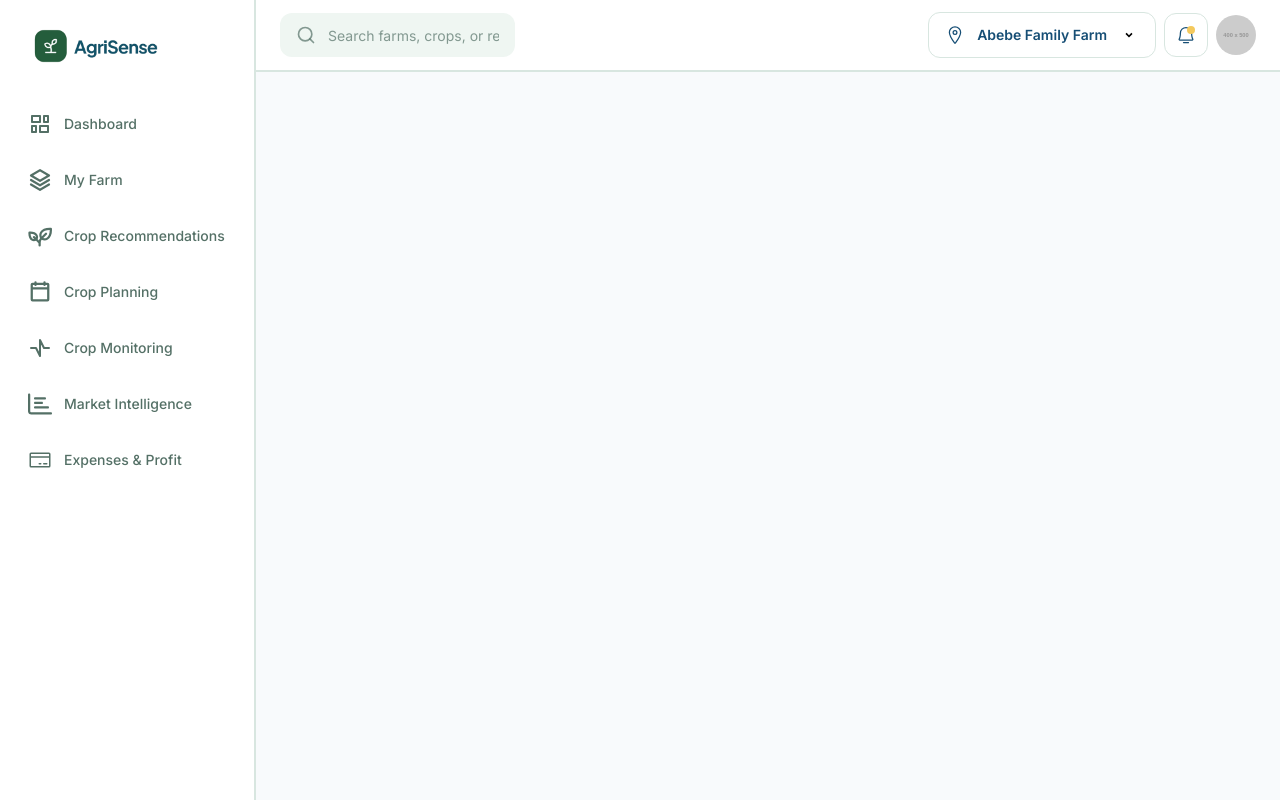
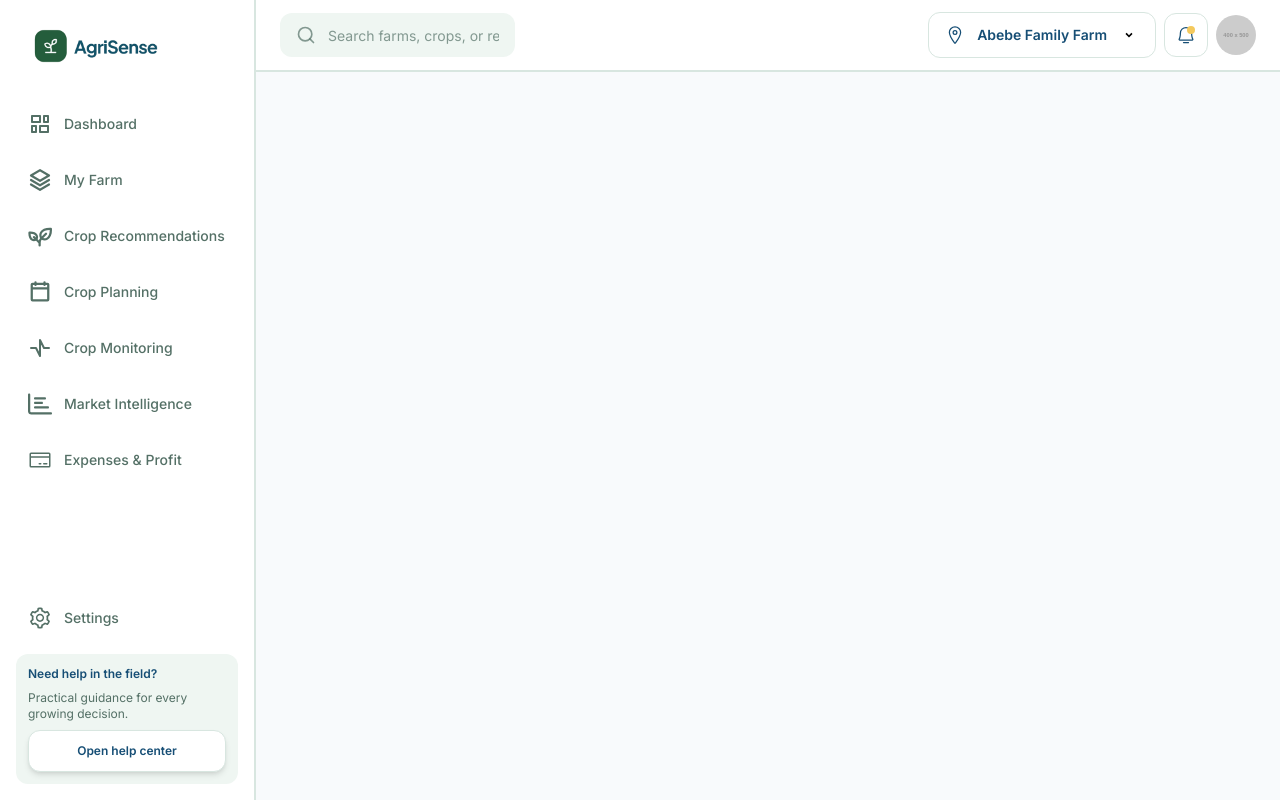
Before and after one commit to AviatorLabs/AgriSense, a React (Vite) app in the folder frontend/: page /dashboard/ExpensesProfit in a window 1280 px wide. Built offline with nearby package versions, Linux system fonts and the light colour scheme.

Commit message:
style: added the setting page button and the help center button

```diff
--- a/frontend/src/pages/dashboard.jsx
+++ b/frontend/src/pages/dashboard.jsx
@@ -12,6 +12,7 @@ import { FaRegChartBar } from 'react-icons/fa6';
 import { FiSearch } from 'react-icons/fi';
 import { IoLocationOutline } from 'react-icons/io5';
 import { RiArrowDropDownLine } from 'react-icons/ri';
+import { AiOutlineSetting } from "react-icons/ai";
 
 const NAV_ITEMS = [
   { title: 'Dashboard', path: '/dashboard', icon: RiDashboardHorizontalLine },
@@ -26,16 +27,26 @@ const NAV_ITEMS = [
 export default function Dashboard() {
   return (
     <div className="flex min-h-screen bg-gray-50">
-      <aside className="w-64 shrink-0 bg-card border-r-2 border-border p-4 hidden lg:block">
-        <div className="mb-5">
+      <aside className="w-64 shrink-0 bg-card border-r-2 border-border p-4 hidden h-screen sticky top-0 flex-col lg:flex ">
+        <div className="mb-5 shrink-0">
           <img src={Logo} alt="AgriSense primary logo" className="w-40 h-15 object-cover" />
         </div>
-        <div className="flex flex-col justify-between">
+        <div className="flex-1 flex flex-col justify-between">
           <nav className="flex flex-col">
             {NAV_ITEMS.map((item) => (
               <NavItem key={item.path} {...item} />
             ))}
           </nav>
+          <div className='flex flex-col gap-y-2'>
+            <NavItem title={"Settings"} path={"/settings"} icon={AiOutlineSetting} />
+            <div className='flex flex-col gap-y-2 p-3 bg-muted rounded-xl'>
+                <p className='text-xs text-foreground font-mono font-semibold'>Need help in the field?</p>
+                <p className='text-xs text-muted-foreground font-mono'>Practical guidance for every growing decision.</p>
+                <button className="text-xs text-foreground font-mono font-semibold px-4 py-3 bg-card border border-border rounded-xl shadow-md">
+                    Open help center
+                </button>
+            </div>
+          </div>
         </div>
       </aside>
 
```
